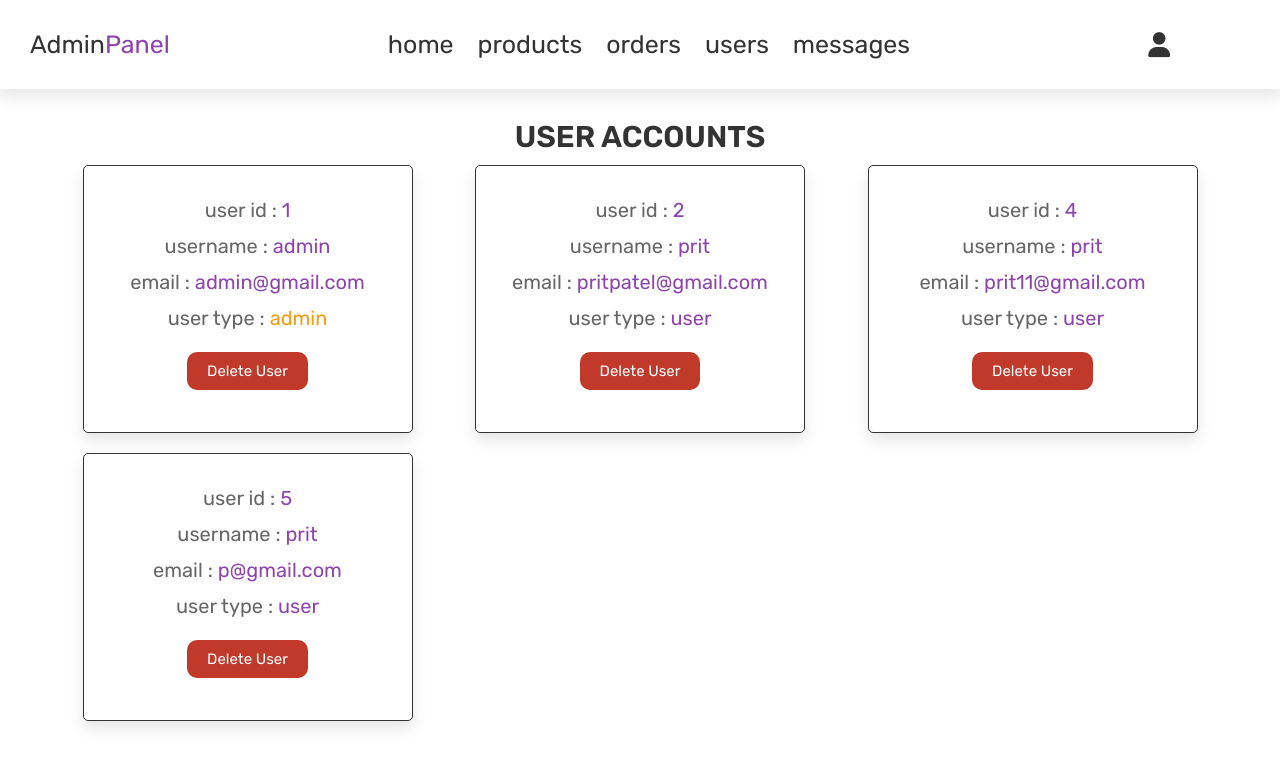
After one commit to Pritpatel11/online-book-store, a PHP site: page /admin_user.php in a window 1280 px wide. The commit adds this page. Shown: the top 768 px of the page. Run offline with PHP 8.4, Linux system fonts and the light colour scheme; data comes from the database, SQL or seed files in the repository.

Commit message:
add user info page

```diff
--- a/admin_order.php
+++ b/admin_order.php
@@ -26,7 +26,7 @@
       <a href="admin_page.php">home</a>
       <a href="admin_products.php">products</a>
       <a href="admin_order.php">orders</a>
-      <a href="#">users</a>
+      <a href="admin_user.php">users</a>
       <a href="#">messages</a>
    </nav>
 
--- a/admin_page.php
+++ b/admin_page.php
@@ -28,7 +28,7 @@ include 'conn.php';
          <a href="admin_page.php">home</a>
          <a href="admin_products.php">products</a>
          <a href="admin_order.php">orders</a>
-         <a href="#">users</a>
+         <a href="admin_user.php">users</a>
          <a href="#">messages</a>
       </nav>
 
--- a/admin_products.php
+++ b/admin_products.php
@@ -28,7 +28,7 @@ include 'conn.php';
          <a href="admin_page.php">home</a>
          <a href="admin_products.php">products</a>
          <a href="admin_order.php">orders</a>
-         <a href="#">users</a>
+         <a href="admin_user.php">users</a>
          <a href="#">messages</a>
       </nav>
 
--- /dev/null
+++ b/admin_user.php
@@ -0,0 +1,76 @@
+<?php
+include 'conn.php';
+?>
+<!DOCTYPE html>
+<html lang="en">
+<head>
+   <meta charset="UTF-8">
+   <meta http-equiv="X-UA-Compatible" content="IE=edge">
+   <meta name="viewport" content="width=device-width, initial-scale=1.0">
+   <title>users</title>
+
+   <!-- font awesome cdn link  -->
+   <link rel="stylesheet" href="https://cdnjs.cloudflare.com/ajax/libs/font-awesome/6.0.0/css/all.min.css">
+
+   <!-- custom admin css file link  -->
+   <link rel="stylesheet" href="css/admin.css">
+
+</head>
+<body>
+    <!-- nav -->
+    <header class="header">
+
+   <div class="flex">
+
+      <a href="admin_page.php" class="logo">Admin<span>Panel</span></a>
+
+      <nav class="navbar">
+         <a href="admin_page.php">home</a>
+         <a href="admin_products.php">products</a>
+         <a href="admin_order.php">orders</a>
+         <a href="admin_user.php">users</a>
+         <a href="#">messages</a>
+      </nav>
+
+      <div class="icons">
+         <div id="menu-btn" class="fas fa-bars"></div>
+         <div id="user-btn" class="fas fa-user"></div>
+      </div>
+
+      <div class="account-box">
+         <p>username : <span>rtrt</span></p>
+         <p>email : <span>rttr</span></p>
+         <a href="logout.php" class="delete-btn">logout</a>
+         <div>new <a href="login.php">login</a> | <a href="register.php">register</a></div>
+      </div>
+
+   </div>
+
+</header>
+<!-- user  -->
+<section class="users">
+
+   <h1 class="title"> user accounts </h1>
+
+   <div class="box-container">
+      <?php
+         $select_users = mysqli_query($conn, "SELECT * FROM `users`") or die('query failed');
+         while($fetch_users = mysqli_fetch_assoc($select_users)){
+      ?>
+      <div class="box">
+         <p> user id : <span><?php echo $fetch_users['id']; ?></span> </p>
+         <p> username : <span><?php echo $fetch_users['name']; ?></span> </p>
+         <p> email : <span><?php echo $fetch_users['email']; ?></span> </p>
+         <p> user type : <span style="color:<?php if($fetch_users['usertype'] == 'admin'){ echo 'var(--orange)'; } ?>"><?php echo $fetch_users['usertype']; ?></span> </p>
+         <a href="admin_users.php?delete=<?php echo $fetch_users['id']; ?>" onclick="return confirm('delete this user?');" class="delete-btn">delete user</a>
+      </div>
+      <?php
+         };
+      ?>
+   </div>
+
+</section>
+
+
+</body>
+</html>
--- a/css/admin.css
+++ b/css/admin.css
@@ -296,4 +296,32 @@
     padding:9px 5px;
     font-size: 20px;
     color:var(--black);
- }
+}
+ /* user page */
+
+.users .box-container{
+    display: grid;
+    grid-template-columns: repeat(auto-fit,330px);
+    justify-content: space-evenly;
+    gap:20px;
+    max-width: 1200px;
+    margin:0 auto;
+
+}
+.users .box-container .box{
+    background-color: var(--white);
+    padding:32px;
+    border:var(--border);
+    box-shadow: var(--box-shadow);
+    border-radius: 5px;
+    text-align: center;
+}
+.users .box-container .box p{
+    padding-bottom: 12px;
+    font-size: 20px;
+    color:var(--light-color);
+}
+
+.users .box-container .box p span{
+    color:var(--purple);
+}
```
